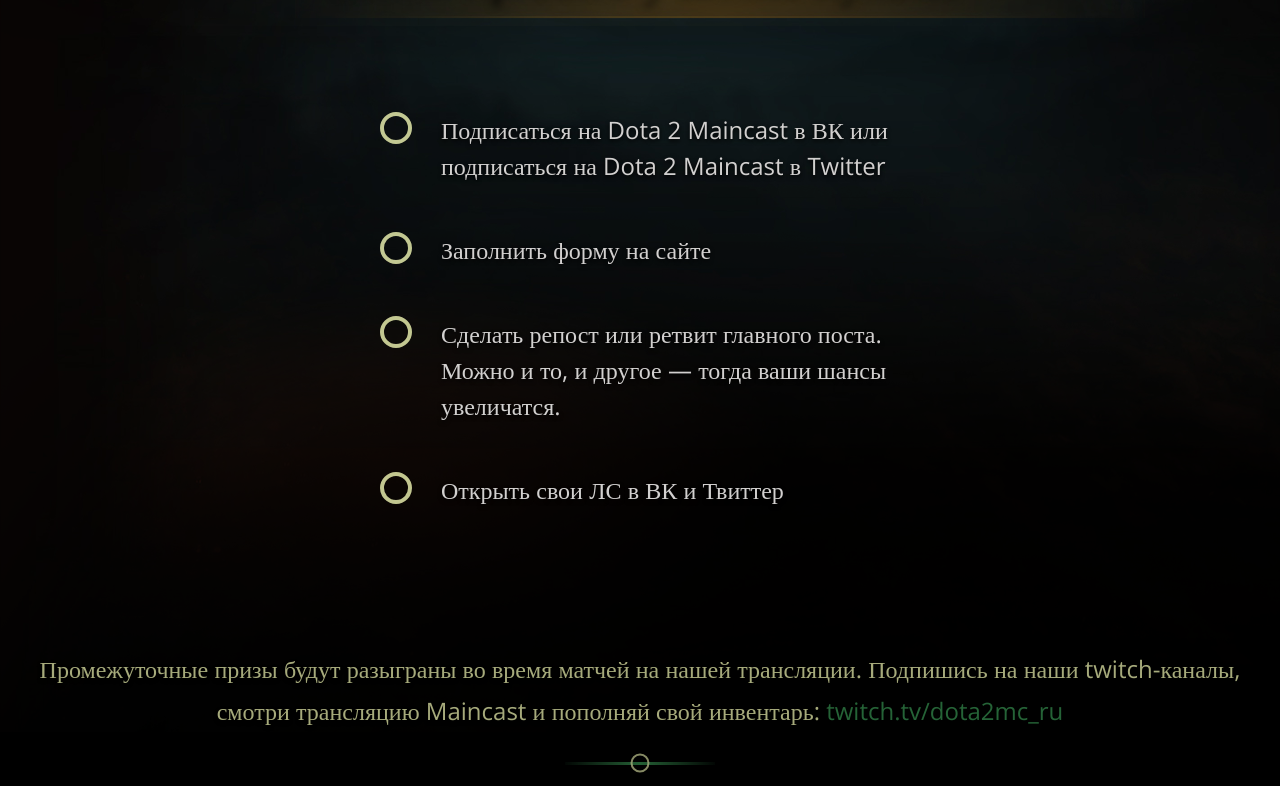
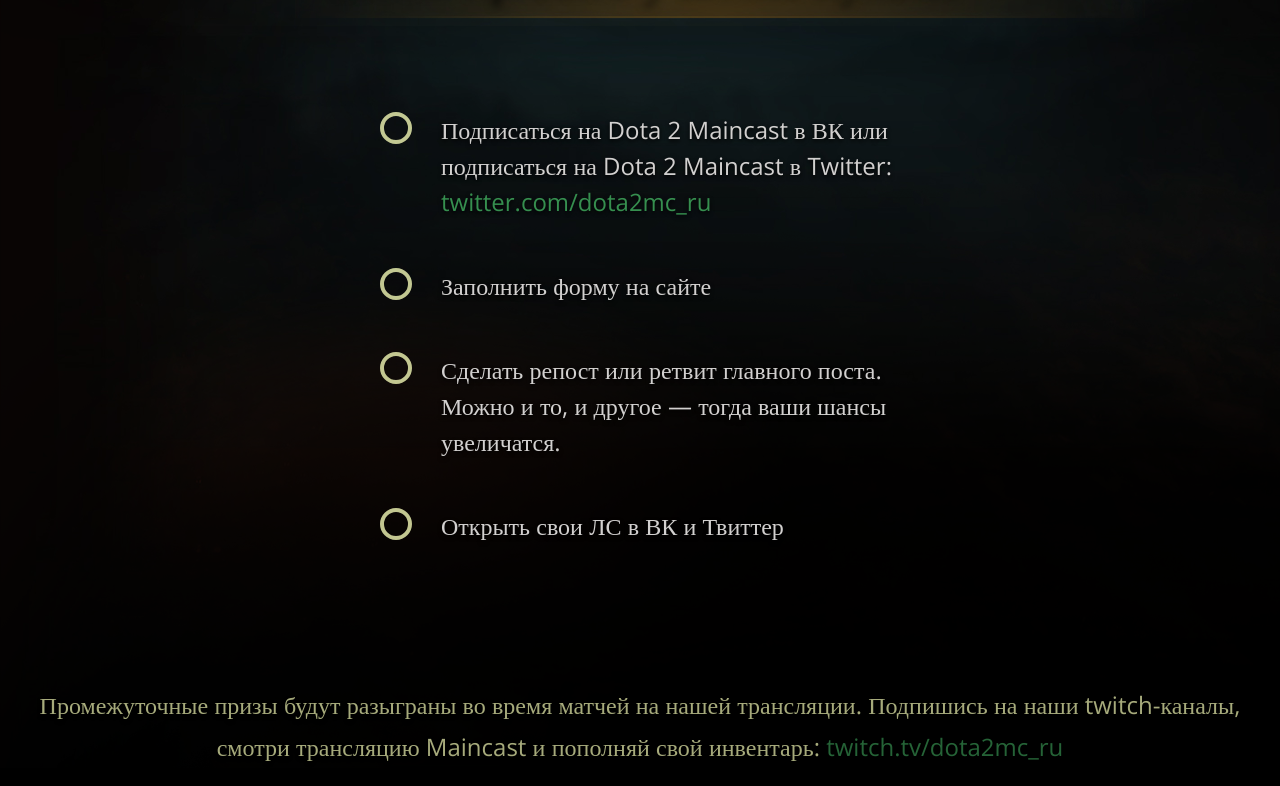
Before and after one commit to Oleksandr58/Cyber, a website: page app/index.html in a window 1280 px wide. Shown: the part 2554-3340 px from the top of the page. Drawn offline with nearby package versions, Linux system fonts and the light colour scheme; files whose address does not match are found by name.

Commit message:
Change text

```diff
--- a/app/index.html
+++ b/app/index.html
@@ -170,7 +170,7 @@
 
       <div class="participation__wrap">
         <ul class="participation__rules">
-          <li class="participation__item">Подписаться на Dota 2 Maincast в ВК или подписаться на Dota 2 Maincast в Twitter</li>
+          <li class="participation__item">Подписаться на Dota 2 Maincast в ВК или подписаться на Dota 2 Maincast в Twitter: <a class="participation__link" href="https://twitter.com/dota2mc_ru" target="_blank">twitter.com/dota2mc_ru</a></li>
           <li class="participation__item">Заполнить форму на сайте</li>
           <li class="participation__item">Сделать репост или ретвит главного поста. Можно и то, и другое — тогда ваши шансы увеличатся.</li>
           <li class="participation__item">Открыть свои ЛС в ВК и Твиттер</li>
```
